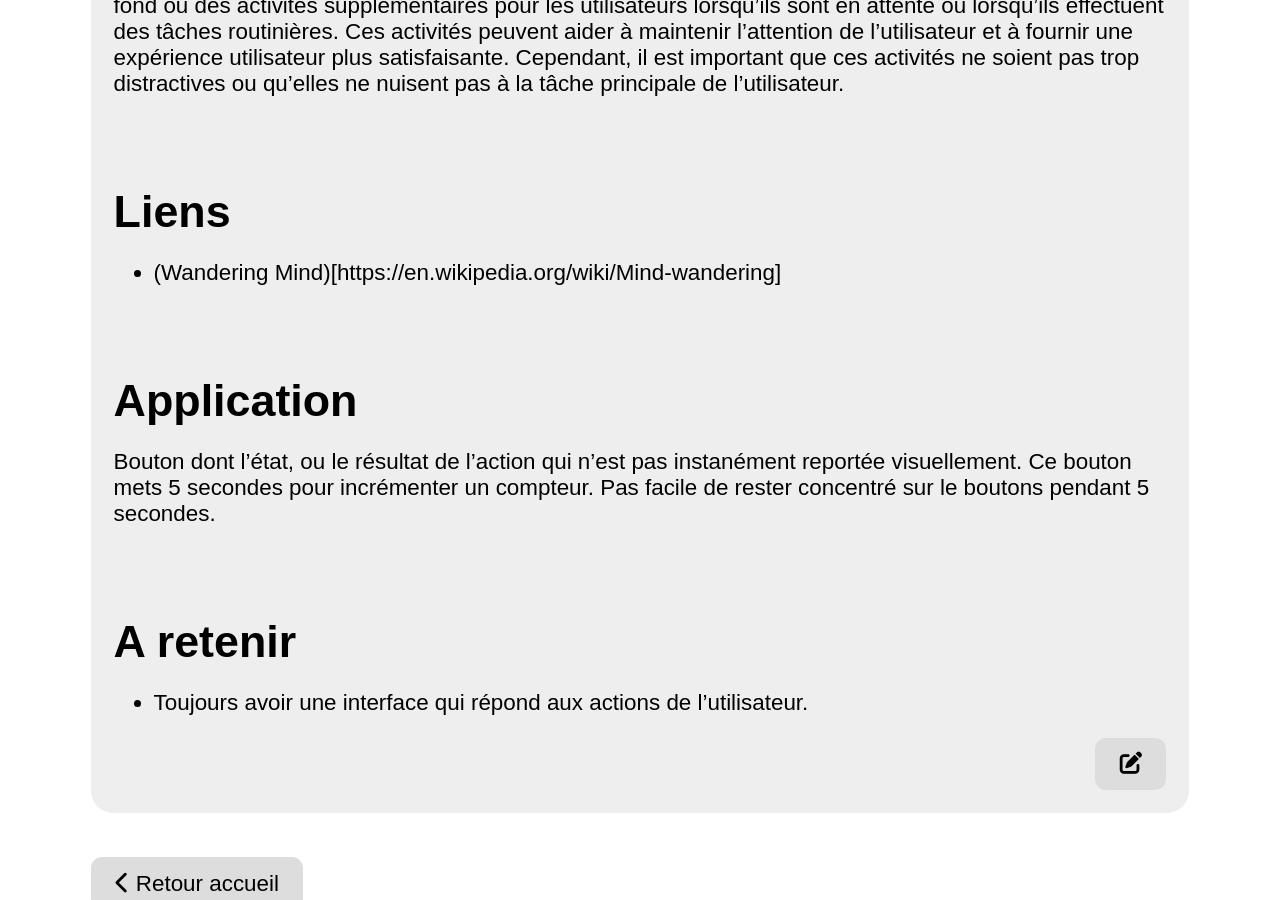
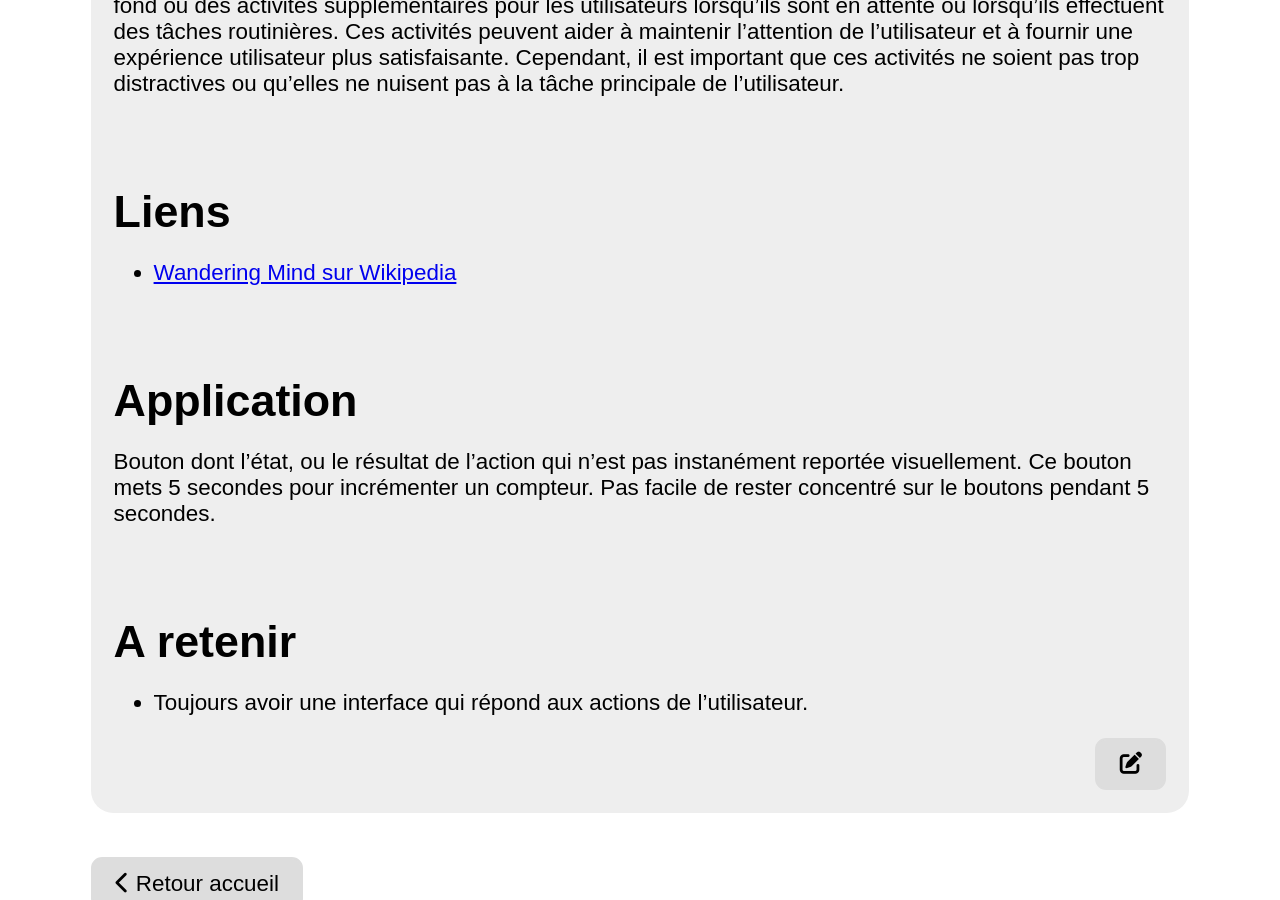
Before and after one commit to ux-lois/ux-lois.github.io, a Jekyll site: the page built from docs/_cards/02-effect-wandering-mind.md, in a window 1280 px wide and 900 px high, scrolled down 1093 px. Built offline with Jekyll 4.4.1, drawn with Linux system fonts in a browser that asks for light colours; nearby versions of some CDN libraries; a script that is not in the unit is left out.

Commit message:
dev: link

```diff
--- a/docs/_cards/02-effect-wandering-mind.md
+++ b/docs/_cards/02-effect-wandering-mind.md
@@ -17,7 +17,7 @@ En outre, les concepteurs peuvent utiliser l'esprit vagabond à leur avantage en
 
 # Liens
 
-- (Wandering Mind)[https://en.wikipedia.org/wiki/Mind-wandering]
+- [Wandering Mind sur Wikipedia](https://en.wikipedia.org/wiki/Mind-wandering)
 
 # Application
 
```
